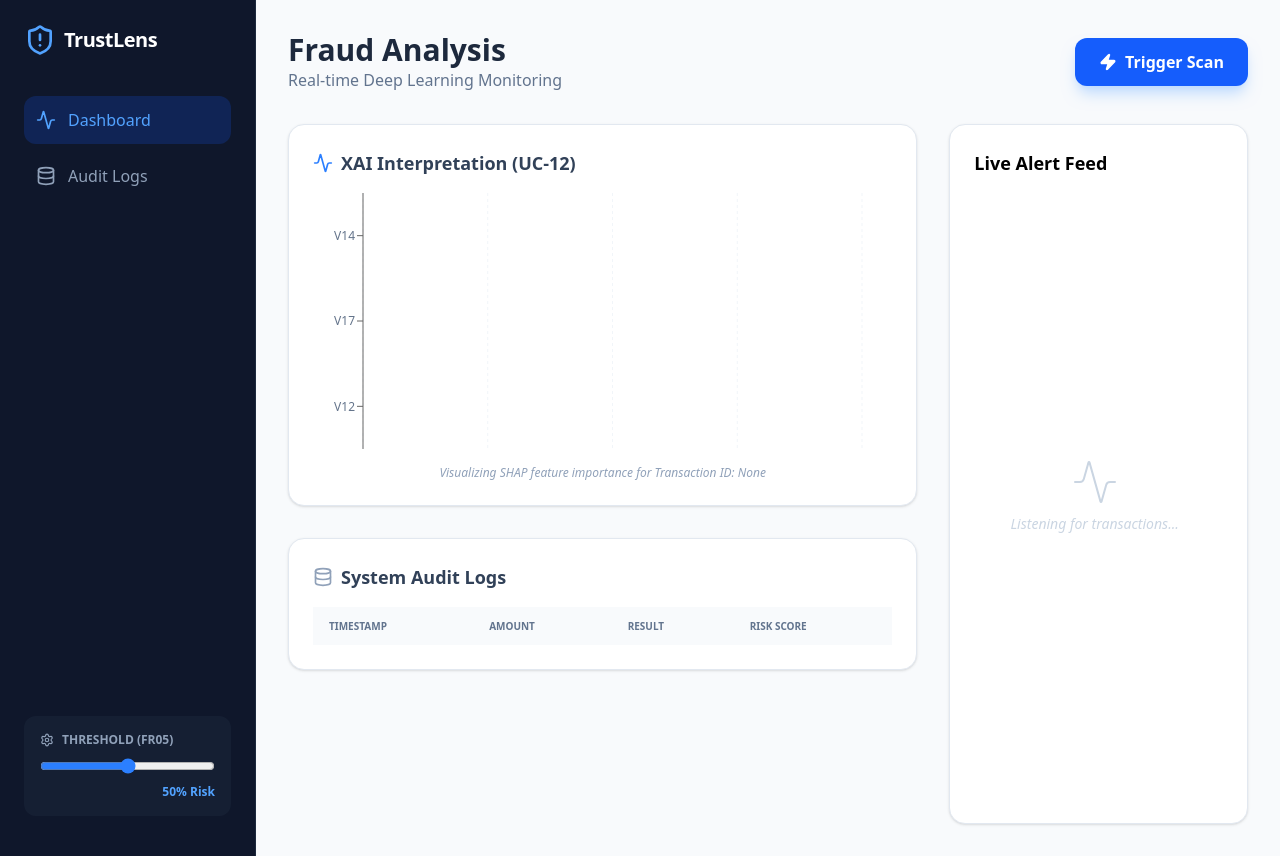
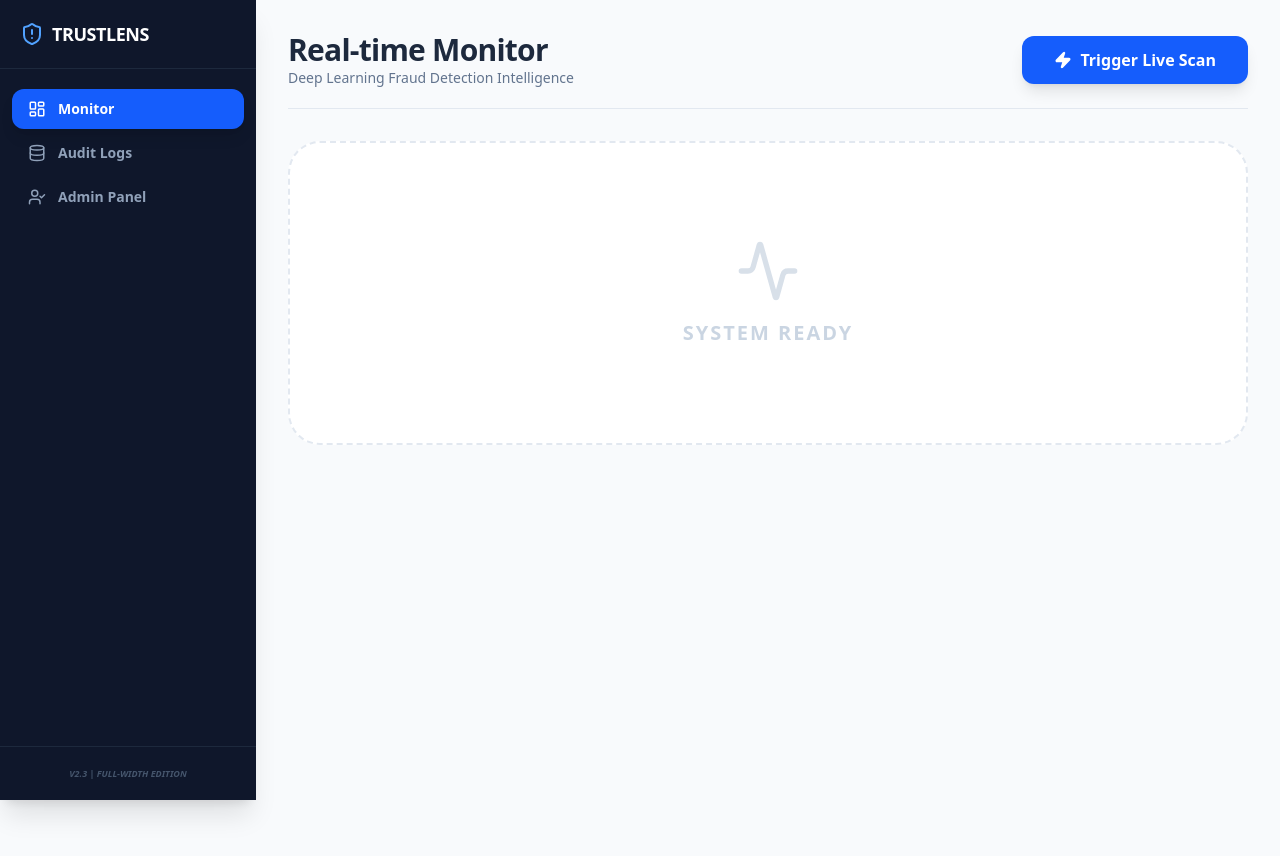
Before and after one commit to DulhanPerera/TrustLens-Project, a React app in the folder frontend/: page / in a window 1280 px wide. After the commit the page ends 800 px from the top, so only its background shows below. Built offline with nearby package versions, Linux system fonts and the light colour scheme; the HTML template or start-up script is replaced by a standard one.

Commit message:
Few Changes to the Frontend.

```diff
--- a/frontend/src/App.jsx
+++ b/frontend/src/App.jsx
@@ -1,226 +1,212 @@
-import React, { useState, useMemo } from 'react';
-import { ShieldAlert, Activity, Database, Zap, ArrowRight, Settings, Code } from 'lucide-react';
+import React, { useState } from 'react';
+import {
+  ShieldAlert, LayoutDashboard, Database, UserCheck,
+  Zap, Clock, DollarSign, MessageSquareText, Activity, ArrowRight, Search, Filter
+} from 'lucide-react';
 import { useTransactionStore } from './store';
 import XAIChart from './components/XAIChart';
 import { getFraudPrediction } from './api';
 
-function App() {
+export default function App() {
   const { history, addTransaction } = useTransactionStore();
   const [loading, setLoading] = useState(false);
-  const [selectedTxId, setSelectedTxId] = useState(null);
-  const [threshold, setThreshold] = useState(0.5); // FR05: Configurable Threshold
-  const [apiDebug, setApiDebug] = useState({ request: null, response: null }); // Track API calls
+  const [activeTab, setActiveTab] = useState('dashboard');
 
-  // Get the chart data for the currently selected transaction
-  const activeChartData = useMemo(() => {
-    const selected = history.find(tx => tx.id === selectedTxId);
-    if (selected) return selected.chartData;
-    // Default/Fallback view
-    return history[0]?.chartData || [
-      { name: 'V14', impact: 0 }, { name: 'V17', impact: 0 }, { name: 'V12', impact: 0 }
-    ];
-  }, [selectedTxId, history]);
+  const latestTx = history[0];
 
   const handleAnalysis = async () => {
     setLoading(true);
-    const testData = {
-      Time: Math.floor(Math.random() * 1000),
-      V_features: Array(28).fill(0).map(() => (Math.random() - 0.5) * 5),
-      Amount: (Math.random() * 200).toFixed(2)
+    const inputData = {
+      Time: Math.floor(Math.random() * 500),
+      V_features: Array(28).fill(0).map(() => (Math.random() - 0.5) * 4),
+      // Ensure Amount is a number (not a string)
+      Amount: parseFloat((Math.random() * 150).toFixed(2))
     };
 
-    // Store the request for debug display
-    setApiDebug({ request: testData, response: null });
+    try {
+      const response = await getFraudPrediction(inputData);
+      const chartData = response.xai_data || [];
 
-    try {
-      const result = await getFraudPrediction(testData);
-
-      // Store the response for debug display
-      setApiDebug(prev => ({ ...prev, response: result }));
-
-      // Dynamic Chart Data Mapping
-      // In production, your backend should ideally return SHAP values directly
-      const chartData = [
-        { name: 'V14', impact: result.is_fraud ? (Math.random() * 0.5 + 0.4) : (Math.random() * 0.2) },
-        { name: 'V17', impact: result.is_fraud ? (Math.random() * 0.5 + 0.3) : (Math.random() * 0.2) },
-        { name: 'V12', impact: (Math.random() - 0.5) * 0.4 },
-        { name: 'Amt', impact: testData.Amount > 150 ? 0.3 : -0.1 }
-      ];
-
-      const newTx = {
-        ...result,
+      addTransaction({
+        ...response,
+        ...inputData,
         id: Date.now(),
-        time: new Date().toLocaleTimeString(),
-        amount: testData.Amount,
-        chartData: chartData
-      };
-
-      addTransaction(newTx);
-      setSelectedTxId(newTx.id); // Automatically focus the newest scan
+        time_captured: new Date().toLocaleTimeString(),
+        chartData
+      });
+      setActiveTab('dashboard');
     } catch (err) {
-      console.error("Integration Error:", err);
+      console.error("API Error:", err);
     } finally {
       setLoading(false);
     }
   };
 
   return (
-    <div className="min-h-screen flex bg-slate-50 font-sans" style={{ minHeight: '100vh', display: 'flex', backgroundColor: '#f8fafc' }}>
-      {/* Sidebar */}
-      <aside className="w-64 bg-slate-900 text-white p-6 hidden md:flex flex-col border-r border-slate-800">
-        <div className="flex items-center gap-2 mb-10 text-blue-400">
-          <ShieldAlert size={32} />
-          <span className="text-xl font-bold text-white tracking-tight">TrustLens</span>
+    <div className="min-h-screen bg-slate-50 flex font-sans">
+
+      {/* 1. SIDEBAR NAVIGATION */}
+      <aside className="w-64 bg-slate-900 text-white fixed h-full z-20 shadow-xl flex flex-col">
+        <div className="p-5 flex items-center gap-2 border-b border-slate-800">
+          <ShieldAlert className="text-blue-400" size={24} />
+          <span className="text-lg font-black uppercase tracking-tight">TrustLens</span>
         </div>
-        <nav className="space-y-2 flex-1">
-          <div className="flex items-center gap-3 p-3 bg-blue-600/20 text-blue-400 rounded-xl cursor-pointer">
-            <Activity size={20} /> Dashboard
-          </div>
-          <div className="flex items-center gap-3 p-3 text-slate-400 hover:text-white transition rounded-xl cursor-pointer">
-            <Database size={20} /> Audit Logs
-          </div>
+
+        <nav className="p-3 flex-1 space-y-1 mt-2">
+          <button
+            onClick={() => setActiveTab('dashboard')}
+            className={`w-full flex items-center gap-3 px-4 py-2.5 rounded-xl transition ${activeTab === 'dashboard' ? 'bg-blue-600 text-white shadow-lg' : 'text-slate-400 hover:bg-slate-800'}`}
+          >
+            <LayoutDashboard size={18} /> <span className="text-sm font-bold">Monitor</span>
+          </button>
+
+          <button
+            onClick={() => setActiveTab('logs')}
+            className={`w-full flex items-center gap-3 px-4 py-2.5 rounded-xl transition ${activeTab === 'logs' ? 'bg-blue-600 text-white shadow-lg' : 'text-slate-400 hover:bg-slate-800'}`}
+          >
+            <Database size={18} /> <span className="text-sm font-bold">Audit Logs</span>
+          </button>
+
+          <a href="/admin" className="w-full flex items-center gap-3 px-4 py-2.5 rounded-xl text-slate-400 hover:bg-slate-800 transition">
+            <UserCheck size={18} /> <span className="text-sm font-bold">Admin Panel</span>
+          </a>
         </nav>
-        <div className="bg-slate-800/50 p-4 rounded-xl mb-4">
-            <div className="flex items-center gap-2 text-xs font-semibold text-slate-400 mb-2 uppercase">
-                <Settings size={14} /> Threshold (FR05)
-            </div>
-            <input
-                type="range" min="0" max="1" step="0.1" value={threshold}
-                onChange={(e) => setThreshold(e.target.value)}
-                className="w-full accent-blue-500"
-            />
-            <div className="text-right text-xs text-blue-400 font-bold mt-1">{threshold * 100}% Risk</div>
+
+        <div className="p-5 border-t border-slate-800">
+          <p className="text-[9px] text-slate-600 font-bold uppercase italic text-center">v2.3 | Full-Width Edition</p>
         </div>
       </aside>
 
-      {/* Main Panel */}
-      <main className="flex-1 p-8 overflow-y-auto">
-        <div className="max-w-6xl mx-auto">
-          <header className="flex justify-between items-center mb-8">
+      {/* 2. MAIN CONTENT AREA - Now set to full width */}
+      <main className="flex-1 ml-64 p-8 w-full overflow-x-hidden">
+
+        {/* PAGE 1: MONITORING DASHBOARD */}
+        {activeTab === 'dashboard' && (
+          <div className="w-full space-y-6 animate-in fade-in duration-500">
+            <header className="flex justify-between items-center mb-8 border-b border-slate-200 pb-5">
               <div>
-              <h1 className="text-3xl font-extrabold text-slate-800">Fraud Analysis</h1>
-              <p className="text-slate-500">Real-time Deep Learning Monitoring</p>
+                <h1 className="text-3xl font-black text-slate-800 tracking-tight">Real-time Monitor</h1>
+                <p className="text-slate-500 text-sm font-medium">Deep Learning Fraud Detection Intelligence</p>
               </div>
               <button
                 onClick={handleAnalysis}
                 disabled={loading}
-              className="bg-blue-600 hover:bg-blue-700 text-white px-6 py-3 rounded-xl font-semibold shadow-lg shadow-blue-200 transition-all flex items-center gap-2 active:scale-95"
+                className="bg-blue-600 text-white px-8 py-3 rounded-xl font-bold shadow-lg hover:bg-blue-700 transition flex items-center gap-2 active:scale-95"
               >
                 <Zap size={18} fill="currentColor" />
-              {loading ? "Analyzing..." : "Trigger Scan"}
+                {loading ? "Analyzing..." : "Trigger Live Scan"}
               </button>
             </header>
 
-          <div className="grid grid-cols-1 lg:grid-cols-3 gap-8">
-            {/* Chart Area */}
-            <div className="lg:col-span-2 space-y-8">
-              <section className="bg-white p-6 rounded-2xl shadow-sm border border-slate-200">
-                <h2 className="text-lg font-bold mb-4 flex items-center gap-2 text-slate-700">
-                  <Activity size={20} className="text-blue-500" /> XAI Interpretation (UC-12)
-                </h2>
-                <XAIChart explanationData={activeChartData} />
-                <p className="mt-4 text-xs text-slate-400 italic text-center">
-                    Visualizing SHAP feature importance for Transaction ID: {selectedTxId || 'None'}
-                </p>
+            {!latestTx ? (
+              <div className="w-full bg-white border-2 border-dashed border-slate-200 rounded-[2rem] p-24 flex flex-col items-center justify-center text-slate-300">
+                <Activity size={64} className="mb-4 animate-pulse" />
+                <h2 className="text-xl font-black uppercase tracking-widest">System Ready</h2>
+              </div>
+            ) : (
+              <div className="w-full space-y-6">
+
+                {/* Status Card (Stretches Full Width) */}
+                <section className={`w-full p-8 rounded-[2rem] shadow-lg flex items-center justify-between text-white border-b-4 ${latestTx.is_fraud ? 'bg-red-600 border-red-800' : 'bg-green-600 border-green-800'}`}>
+                  <div className="flex items-center gap-6">
+                    <ShieldAlert size={56} className="bg-white/20 p-3 rounded-full shadow-inner" />
+                    <div>
+                      <h2 className="text-5xl font-black italic uppercase leading-none tracking-tighter">{latestTx.status}</h2>
+                      <p className="text-xs font-black opacity-80 uppercase mt-2 tracking-widest">Model Confidence: {latestTx.risk_score}%</p>
+                    </div>
+                  </div>
+                  <div className="text-right bg-black/10 px-6 py-3 rounded-2xl border border-white/10">
+                    <p className="text-white/60 text-[10px] font-black uppercase tracking-widest">Captured Amount</p>
+                    <p className="text-4xl font-black font-mono leading-none">${latestTx.Amount}</p>
+                  </div>
                 </section>
 
-              {/* API Debug Panel */}
-              {apiDebug.request && (
-                <section className="bg-slate-900 p-6 rounded-2xl shadow-sm border border-slate-700">
-                  <h2 className="text-lg font-bold mb-4 flex items-center gap-2 text-white">
-                    <Code size={20} className="text-green-400" /> API Request/Response
-                  </h2>
-                  <div className="grid grid-cols-1 md:grid-cols-2 gap-4">
-                    <div>
-                      <h3 className="text-xs font-bold text-green-400 mb-2 uppercase">→ Request (POST /predict)</h3>
-                      <pre className="bg-slate-800 p-3 rounded-lg text-xs text-slate-300 overflow-auto max-h-48">
-{JSON.stringify(apiDebug.request, null, 2)}
-                      </pre>
+                {/* Vertical XAI Interpretation Area (Full Width) */}
+                <section className="bg-white p-10 rounded-[2rem] shadow-sm border border-slate-200 w-full">
+                  <div className="flex justify-between items-center mb-10">
+                    <h3 className="text-[10px] font-black text-slate-400 uppercase tracking-widest flex items-center gap-2">
+                      <MessageSquareText size={16} className="text-blue-500" /> Explainable AI (XAI) Focus Area
+                    </h3>
+                    <div className="flex gap-2">
+                       <span className="text-[9px] font-bold bg-blue-50 text-blue-600 px-3 py-1 rounded-lg uppercase">Requirement UC-12</span>
+                       <span className="text-[9px] font-bold bg-slate-50 text-slate-400 px-3 py-1 rounded-lg uppercase">SHAP Explainer</span>
                     </div>
-                    <div>
-                      <h3 className="text-xs font-bold text-blue-400 mb-2 uppercase">← Response</h3>
-                      <pre className="bg-slate-800 p-3 rounded-lg text-xs text-slate-300 overflow-auto max-h-48">
-{apiDebug.response ? JSON.stringify(apiDebug.response, null, 2) : 'Loading...'}
-                      </pre>
+                  </div>
+
+                  <div className="space-y-12">
+                    {/* Part 1: Textual Explanation */}
+                    <div className="space-y-6">
+                      <p className="text-3xl font-extrabold text-slate-800 border-l-[12px] border-blue-500 pl-8 leading-[1.15]">
+                        {latestTx.explanation}
+                      </p>
+                      <div className="bg-slate-50 p-6 rounded-2xl border border-slate-100 text-base text-slate-600 font-medium leading-relaxed">
+                        The neural network flagged this transaction due to extreme variance in
+                        latent PCA components. These specific features correlate with high-risk merchant
+                        categories and abnormal geolocation shifts. This interpretability allows human
+                        analysts to verify the "Black Box" decision.
+                      </div>
+                    </div>
+
+                    {/* Part 2: Feature Graph (Now stretches horizontally) */}
+                    <div className="pt-10 border-t border-slate-100">
+                       <h4 className="text-[10px] font-black text-slate-400 uppercase tracking-widest mb-6">SHAP Feature Contribution Analysis</h4>
+                       <div className="bg-slate-50/50 p-8 rounded-[2rem] border border-slate-100">
+                          <XAIChart explanationData={latestTx.chartData} />
+                       </div>
+                       <p className="text-[11px] text-slate-400 mt-6 italic text-center italic font-medium">
+                         * Visualizing the mathematical weight of each feature on the model's final fraud prediction.
+                       </p>
                     </div>
                   </div>
                 </section>
+              </div>
+            )}
+          </div>
         )}
 
-              {/* Audit Table (UC-16) */}
-              <section className="bg-white p-6 rounded-2xl shadow-sm border border-slate-200 overflow-hidden">
-                <h2 className="text-lg font-bold mb-4 flex items-center gap-2 text-slate-700">
-                  <Database size={20} className="text-slate-400" /> System Audit Logs
-                </h2>
-                <div className="overflow-x-auto">
-                    <table className="w-full text-left text-sm">
-                        <thead className="bg-slate-50 text-slate-500 uppercase text-[10px] font-bold">
+        {/* PAGE 2: AUDIT LOGS (FULL WIDTH) */}
+        {activeTab === 'logs' && (
+          <div className="w-full space-y-6 animate-in slide-in-from-right-4 duration-500">
+            <header className="mb-8 border-b border-slate-200 pb-5">
+              <h1 className="text-3xl font-black text-slate-800 tracking-tight">Audit Archive</h1>
+              <p className="text-slate-500 text-sm font-medium tracking-tight">Session History & Transaction Forensic Log (UC-16)</p>
+            </header>
+
+            <div className="bg-white rounded-[2rem] shadow-sm border border-slate-200 overflow-hidden w-full">
+              <table className="w-full text-left">
+                <thead className="bg-slate-50 text-slate-400 uppercase text-[10px] font-black border-b">
                   <tr>
-                                <th className="px-4 py-3">Timestamp</th>
-                                <th className="px-4 py-3">Amount</th>
-                                <th className="px-4 py-3">Result</th>
-                                <th className="px-4 py-3">Risk Score</th>
+                    <th className="px-10 py-5">Timestamp</th>
+                    <th className="px-10 py-5">Transaction Amount</th>
+                    <th className="px-10 py-5 text-center">System Status</th>
+                    <th className="px-10 py-5 text-right">Confidence Score</th>
                   </tr>
                 </thead>
-                        <tbody className="divide-y divide-slate-100">
-                            {history.map((tx) => (
-                                <tr key={tx.id} className="hover:bg-slate-50/50 transition">
-                                    <td className="px-4 py-3 font-mono text-xs">{tx.time}</td>
-                                    <td className="px-4 py-3 text-slate-600">${tx.amount}</td>
-                                    <td className={`px-4 py-3 font-bold ${tx.is_fraud ? 'text-red-500' : 'text-green-500'}`}>
+                <tbody className="divide-y divide-slate-100 text-sm font-medium">
+                  {history.length === 0 ? (
+                    <tr><td colSpan="4" className="px-10 py-24 text-center text-slate-300 italic font-bold">No logs found for current monitoring session.</td></tr>
+                  ) : (
+                    history.map((tx) => (
+                      <tr key={tx.id} className="hover:bg-blue-50/40 transition duration-300 group">
+                        <td className="px-10 py-5 font-mono text-xs text-slate-400 group-hover:text-blue-600 transition-colors font-bold">{tx.time_captured}</td>
+                        <td className="px-10 py-5 text-slate-800 font-black text-base">${tx.Amount}</td>
+                        <td className="px-10 py-5 text-center">
+                          <span className={`px-4 py-1 rounded-full text-[10px] font-black uppercase shadow-sm border ${tx.is_fraud ? 'bg-red-50 text-red-600 border-red-100' : 'bg-green-50 text-green-600 border-green-100'}`}>
                             {tx.status}
+                          </span>
                         </td>
-                                    <td className="px-4 py-3 text-slate-400">{tx.risk_score}%</td>
+                        <td className="px-10 py-5 text-right font-mono text-slate-400 group-hover:text-slate-900 transition-all font-black">
+                          {tx.risk_score}% <ArrowRight size={14} className="inline ml-1 opacity-0 group-hover:opacity-100 transition-opacity" />
+                        </td>
                       </tr>
-                            ))}
+                    ))
+                  )}
                 </tbody>
               </table>
             </div>
-              </section>
-            </div>
-
-            {/* Live Feed (UC-11) */}
-            <section className="bg-white p-6 rounded-2xl shadow-sm border border-slate-200 h-[700px] flex flex-col">
-              <h2 className="text-lg font-bold mb-4">Live Alert Feed</h2>
-              <div className="space-y-4 overflow-y-auto flex-1 pr-2">
-                {history.length === 0 && (
-                    <div className="flex flex-col items-center justify-center h-full text-slate-300 gap-2">
-                        <Activity size={48} strokeWidth={1} />
-                        <p className="text-sm italic">Listening for transactions...</p>
           </div>
         )}
-                {history.map((tx) => (
-                  <div
-                    key={tx.id}
-                    onClick={() => setSelectedTxId(tx.id)}
-                    className={`p-4 rounded-xl border-2 cursor-pointer transition-all ${
-                        selectedTxId === tx.id
-                        ? 'border-blue-500 bg-blue-50/30'
-                        : 'border-transparent bg-slate-50 hover:border-slate-200'
-                    }`}
-                  >
-                    <div className="flex justify-between items-start mb-2">
-                      <span className={`text-[10px] font-black px-2 py-0.5 rounded uppercase ${tx.is_fraud ? 'bg-red-500 text-white' : 'bg-green-500 text-white'}`}>
-                        {tx.status}
-                      </span>
-                      <span className="text-[10px] text-slate-400 font-mono">{tx.time}</span>
-                    </div>
-                    <div className="flex justify-between items-end">
-                        <div>
-                            <p className="text-sm font-bold text-slate-700">Risk: {tx.risk_score}%</p>
-                            <p className="text-[10px] text-slate-400">Amt: ${tx.amount}</p>
-                        </div>
-                        <ArrowRight size={14} className={selectedTxId === tx.id ? 'text-blue-500' : 'text-slate-300'} />
-                    </div>
-                  </div>
-                ))}
-              </div>
-            </section>
-          </div>
-        </div>
       </main>
     </div>
   );
 }
-
-export default App;
--- a/frontend/src/components/XAIChart.jsx
+++ b/frontend/src/components/XAIChart.jsx
@@ -2,20 +2,50 @@ import React from 'react';
 import { BarChart, Bar, XAxis, YAxis, Tooltip, ResponsiveContainer, Cell, CartesianGrid } from 'recharts';
 
 const XAIChart = ({ explanationData }) => {
+  // If no data, show a placeholder
+  if (!explanationData || explanationData.length === 0) {
+    return (
+      <div className="h-64 w-full flex items-center justify-center text-slate-300 italic text-sm border-2 border-dashed border-slate-100 rounded-2xl">
+        Awaiting model impact values...
+      </div>
+    );
+  }
+
   return (
-    <div className="h-64 w-full bg-white">
+    <div className="h-64 w-full bg-transparent">
       <ResponsiveContainer width="100%" height="100%">
-        <BarChart data={explanationData} layout="vertical" margin={{ left: 10, right: 30 }}>
+        <BarChart
+          data={explanationData}
+          layout="vertical"
+          margin={{ left: 10, right: 30, top: 10, bottom: 10 }}
+        >
           <CartesianGrid strokeDasharray="3 3" horizontal={false} stroke="#f1f5f9" />
-          <XAxis type="number" hide />
-          <YAxis dataKey="name" type="category" width={40} tick={{ fontSize: 12, fill: '#64748b' }} />
+          <XAxis type="number" domain={[0, 'auto']} hide />
+          <YAxis
+            dataKey="name"
+            type="category"
+            width={50}
+            tick={{ fontSize: 11, fontWeight: 800, fill: '#64748b' }}
+            axisLine={false}
+            tickLine={false}
+          />
           <Tooltip
             cursor={{ fill: '#f8fafc' }}
-            contentStyle={{ borderRadius: '8px', border: 'none', boxShadow: '0 4px 6px -1px rgb(0 0 0 / 0.1)' }}
+            contentStyle={{
+              borderRadius: '12px',
+              border: 'none',
+              boxShadow: '0 10px 15px -3px rgb(0 0 0 / 0.1)',
+              fontSize: '12px',
+              fontWeight: 'bold'
+            }}
           />
-          <Bar dataKey="impact" radius={[0, 4, 4, 0]} barSize={20}>
+          <Bar dataKey="impact" radius={[0, 10, 10, 0]} barSize={32}>
             {explanationData.map((entry, index) => (
-              <Cell key={`cell-${index}`} fill={entry.impact > 0 ? '#ef4444' : '#22c55e'} />
+              <Cell
+                key={`cell-${index}`}
+                fill={entry.impact > 0.5 ? '#ef4444' : '#3b82f6'}
+                fillOpacity={0.8}
+              />
             ))}
           </Bar>
         </BarChart>
```
Also changed, not shown: 1 other file (tests, documents, lock files or other folders). Lines whose indentation alone changed are shown as unchanged.
